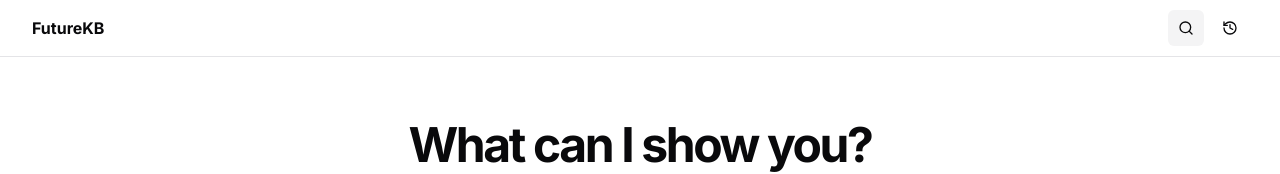
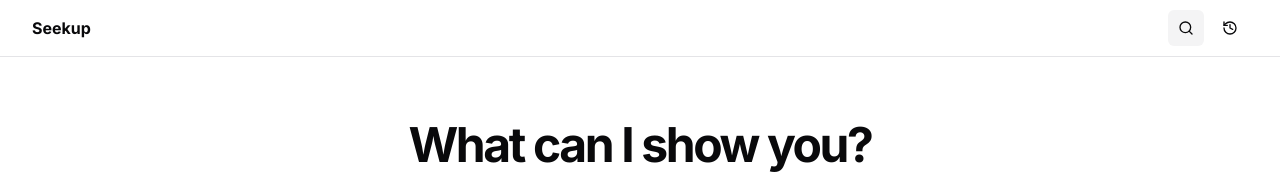
Before and after one commit to jleuth/future-search, a Next.js app: page / in a window 1280 px wide. Shown: the top 174 px of the page. Built offline with nearby package versions, Linux system fonts and the light colour scheme.

Commit message:
name switch again

```diff
--- a/app/layout.tsx
+++ b/app/layout.tsx
@@ -6,7 +6,7 @@ import "./globals.css"
 const inter = Inter({ subsets: ["latin"] })
 
 export const metadata: Metadata = {
-  title: "InsightEngine - AI-Powered Answer Engine",
+  title: "Seekup - AI-Powered Answer Engine",
   description: "Get instant, accurate answers with proper source citations",
 }
 
--- a/app/page.tsx
+++ b/app/page.tsx
@@ -9,7 +9,7 @@ export default function Home() {
         <div className="container flex h-14 items-center">
           <div className="mr-4 flex">
             <a className="flex items-center space-x-2" href="/">
-              <span className="font-bold">FutureKB</span>
+              <span className="font-bold">Seekup</span>
             </a>
           </div>
           <div className="flex flex-1 items-center justify-end space-x-2">
```
